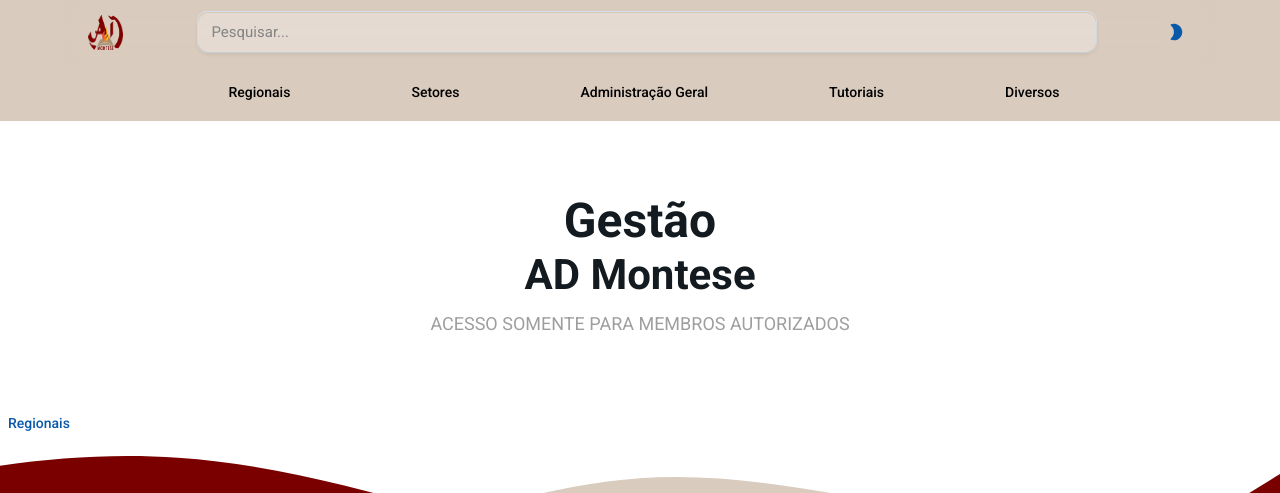
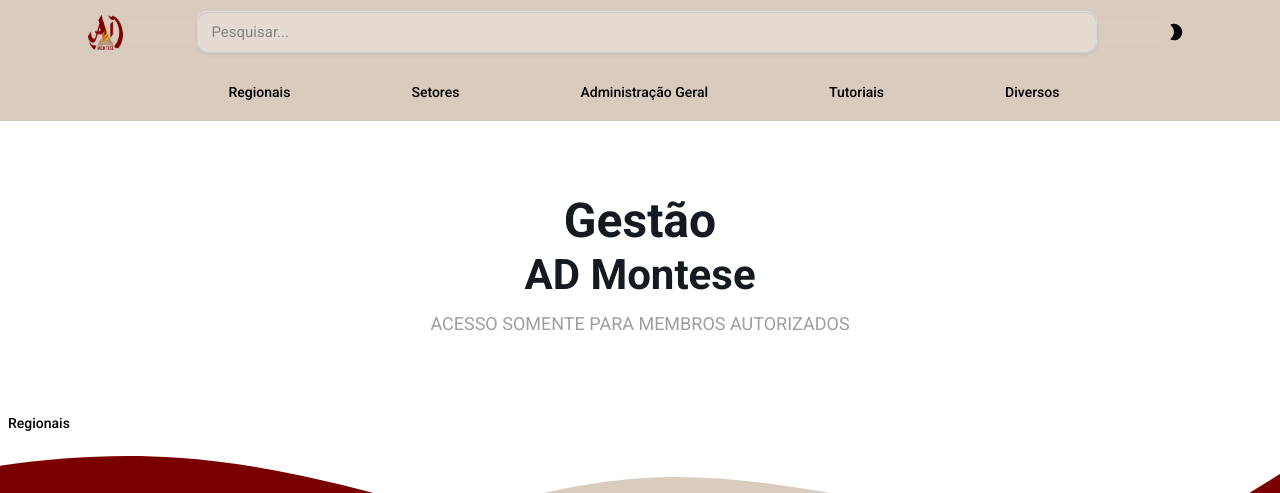
Before and after one commit to levibf/igreja-link, a React (Vite) app: page / in a window 1280 px wide. Shown: the top 493 px of the page. Built offline with nearby package versions, Linux system fonts and the light colour scheme.

Commit message:
fix color

```diff
--- a/src/components/AppAppBar.jsx
+++ b/src/components/AppAppBar.jsx
@@ -39,6 +39,7 @@
           // mt: 2,
 
 
+
         }}
       >
         <Container maxWidth="lg">
@@ -53,12 +54,14 @@
 
               backdropFilter: 'blur(24px)',
               maxHeight: 40,
+
+
               // border: '1px solid',
               // borderColor: 'divider',
               // boxShadow:
               //   theme.palette.mode === 'light'
-              //     ? `0 0 1px rgba(85, 166, 246, 0.1), 1px 1.5px 2px -1px rgba(85, 166, 246, 0.15), 4px 4px 12px -2.5px rgba(85, 166, 246, 0.15)`
-              //     : '0 0 1px rgba(2, 31, 59, 0.7), 1px 1.5px 2px -1px rgba(2, 31, 59, 0.65), 4px 4px 12px -2.5px rgba(2, 31, 59, 0.65)',
+              //     ? `0 0 1px rgba(0, 0, 0, 0.1), 1px 1.5px 2px -1px rgba(85, 166, 246, 0.15), 4px 4px 12px -2.5px rgba(85, 166, 246, 0.15)`
+              //     : '0 0 1px rgba(0, 0, 0, 0.7), 1px 1.5px 2px -1px rgba(2, 31, 59, 0.65), 4px 4px 12px -2.5px rgba(2, 31, 59, 0.65)',
             })}
           >
             <Link to='/' style={{ paddingRight: '28px' }}>
@@ -70,6 +73,7 @@
                   sx={{
                     width: { xs: 25, md: 35 },
                     height: { xs: 20, md: 35 },
+
 
 
                   }}
@@ -84,6 +88,7 @@
                 justifyContent: 'center',
                 ml: '-18px',
                 px: 0,
+
 
 
               }}
@@ -183,7 +188,8 @@
               // boxShadow: 0,
               margin: '7px',
               maxWidth: '1000px',
-              marginLeft: 10
+              marginLeft: 10,
+
             }}
           >
             <Container maxWidth="lg">
@@ -191,6 +197,7 @@
                 sx={{
                   display: 'flex',
                   justifyContent: 'space-around',
+
                 }}
               >
                 {['/regionais', '/setores', '/admgeral', '/tutoriais', '/diversos'].map((path, index) => (
@@ -199,7 +206,7 @@
                     component={Link}
                     to={path}
                     sx={(theme) => ({
-                      color: theme.palette.mode === 'dark' ? '#FFFFFF' : '#000000', // Botão branco no modo noturno
+                      // color: theme.palette.mode === 'dark' ? '#FFFFFF' : '#000000', // Botão branco no modo noturno
                     })}
                   >
                     {['Regionais', 'Setores', 'Administração Geral', 'Tutoriais', 'Diversos'][index]}
--- a/src/getLPTheme.jsx
+++ b/src/getLPTheme.jsx
@@ -236,7 +236,7 @@
             borderRadius: '10px',
             boxShadow: `0 4px 16px ${alpha(gray[400], 0.2)}`,
             '& .Mui-selected': {
-              color: brand[500],
+              color: gray[900],
             },
             ...(theme.palette.mode === 'dark' && {
               '& .Mui-selected': {
@@ -317,10 +317,10 @@
               },
             }),
             ...(ownerState.variant === 'text' && {
-              color: brand[500],
+              color: '#000000',
               '&:hover': {
-                backgroundColor: alpha(brand[300], 0.3),
-                borderColor: brand[200],
+                // backgroundColor: alpha(brand[300], 0.3),
+                // borderColor: brand[200],
               },
             }),
             ...(theme.palette.mode === 'dark' && {
```
